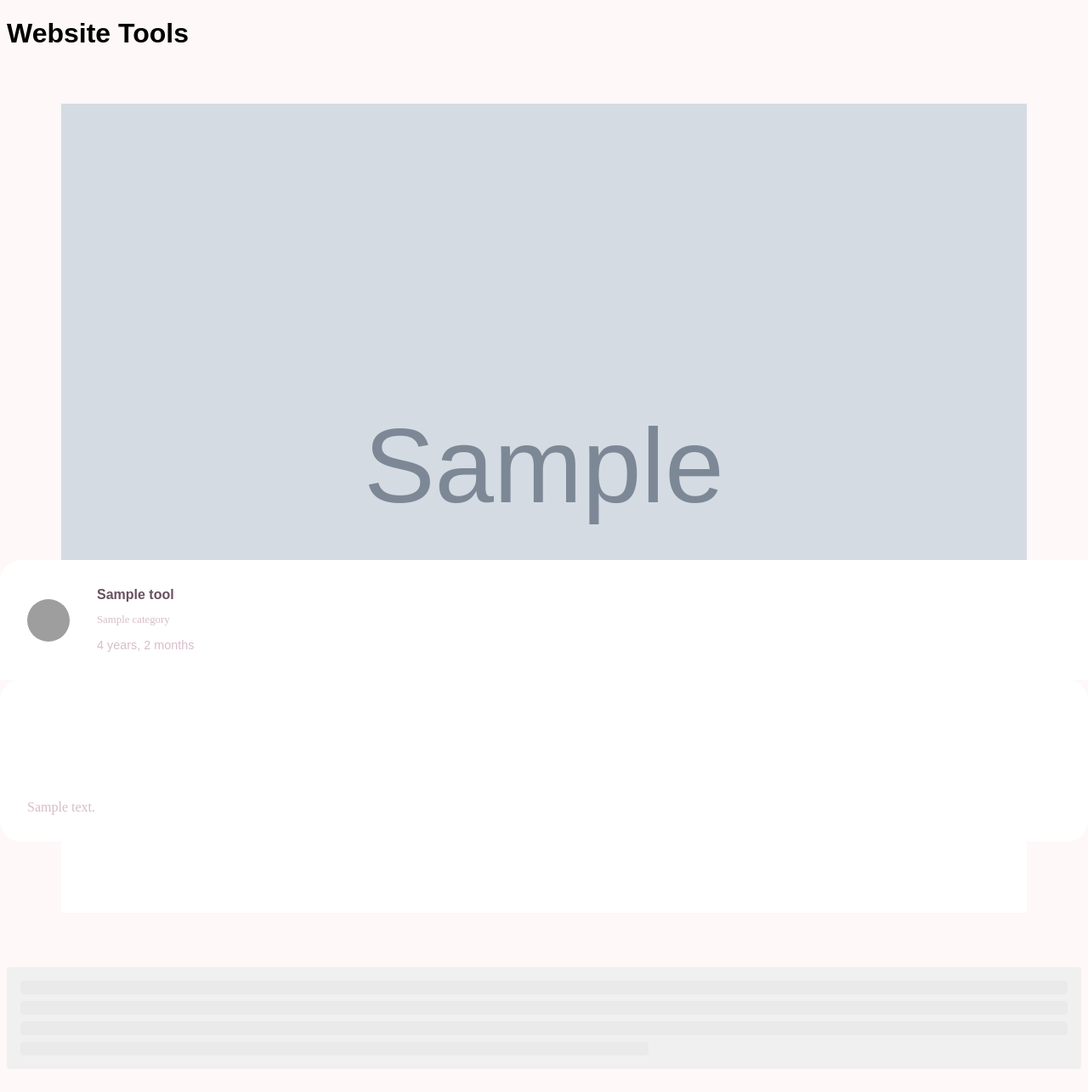
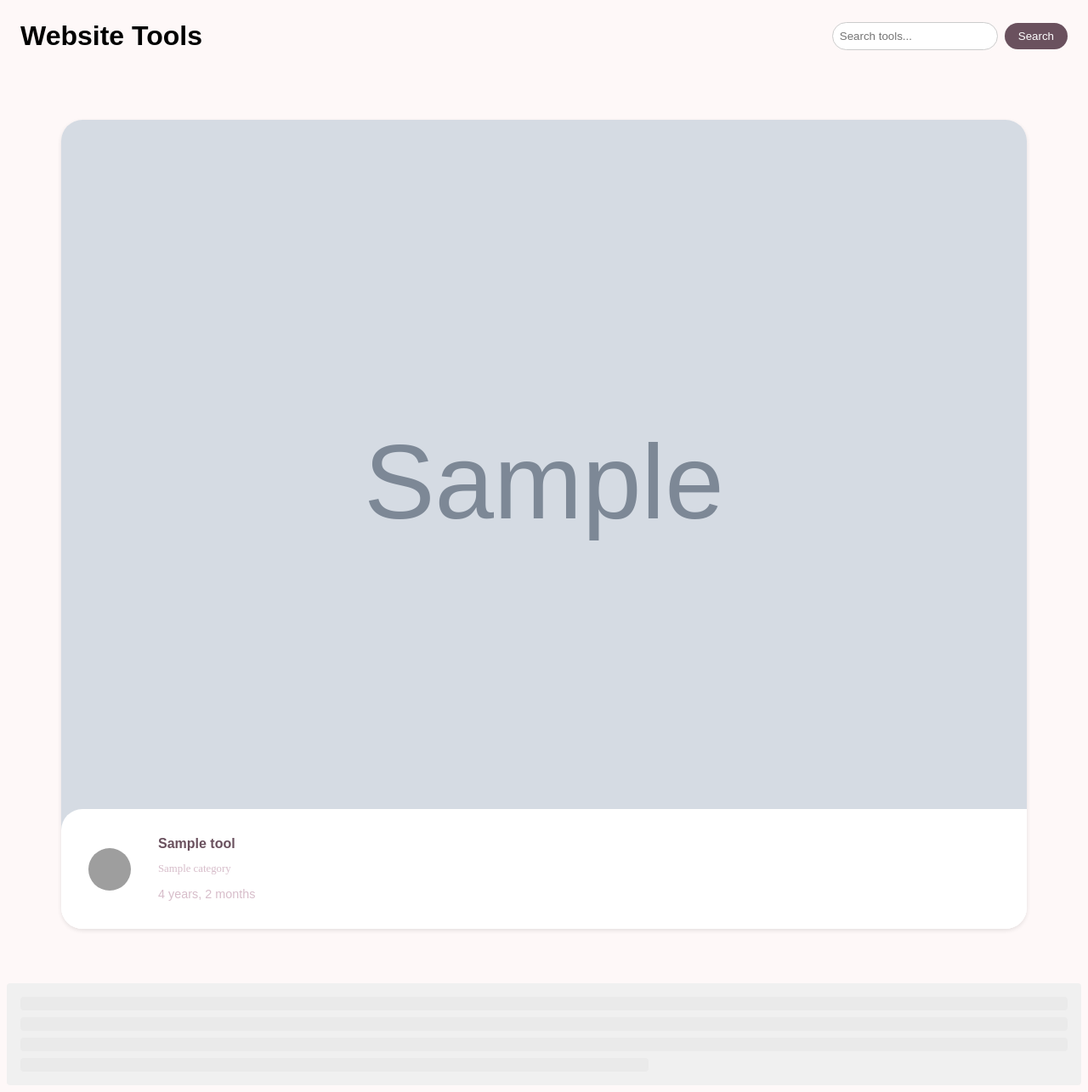
Before and after one commit to Ahmedkel/ToolKit-apii, a Django app: page / in a window 1280 px wide. Shown: the whole page at 85% size. Before the commit the page ends 1258 px from the top, so only its background shows below. Run offline with Django 5.2, Linux system fonts and the light colour scheme; tables that the repository leaves empty hold one stand-in row (values such as "Sample post"); grey boxes marked "Sample" are stand-in pictures; some web fonts are replaced; grey boxes are pictures that could not be loaded.

Commit message:
Refactor index.html template

```diff
--- a/ToolKit/Tool/templates/index.html
+++ b/ToolKit/Tool/templates/index.html
@@ -3,26 +3,54 @@
 <html>
   <head>
     <title>Website Tools</title>
- <link href="https://fonts.cdnfonts.com/css/coolvetica" rel="stylesheet">
- <link href="https://fonts.cdnfonts.com/css/product-sans" rel="stylesheet">
- <link rel="stylesheet" type="text/css" href="{% static 'Tool/css/style.css' %}">
+    <link href="https://fonts.cdnfonts.com/css/coolvetica" rel="stylesheet" />
+    <link href="https://fonts.cdnfonts.com/css/product-sans" rel="stylesheet" />
+    <link
+      rel="stylesheet"
+      type="text/css"
+      href="{% static 'Tool/css/style.css' %}"
+    />
   </head>
+
   <body>
- <h1>Website Tools</h1>
-{% block content %}
+    <div class="header-container">
+      <h1><a href="/">Website Tools</a></h1>
+      <form method="get" action="">
+        <input type="text" name="q" placeholder="Search tools..." />
+        <button type="submit">Search</button>
+      </form>
+    </div>
+    {% if not tools %}
+    <p>No tools found.</p>
+    {% else %} {% block content %}
     <ul class="cards">
       {% for tool in tools %}
       <li>
-    <a href="{{ tool.url }}" class="card" aria-label="{{ tool.name }}" target="blank">
-      <img src="{{ tool.image.url }}" class="card__image" alt="{{ tool.name }}" />
+        <a
+          href="{{ tool.url }}"
+          class="card__url"
+          aria-label="{{ tool.name }}"
+          target="blank"
+        >
+          <img
+            src="{{ tool.image.url }}"
+            class="card__image"
+            alt="{{ tool.name }}"
+          />
           <div class="card__space"></div>
           <div class="card__overlay">
             <div class="card__header">
-          <img class="card__thumb" src="https://avatars.githubusercontent.com/u/85514668?v=4" alt="" />
+              <img
+                class="card__thumb"
+                src="https://avatars.githubusercontent.com/u/85514668?v=4"
+                alt=""
+              />
               <div class="card__header-text">
                 <h3 class="card__title">{{ tool.name }}</h3>
                 <span class="card__tagline">{{ tool.category }}</span>
-            <span class="card__status">{{ tool.created_at|timesince }}</span>
+                <span class="card__status"
+                  >{{ tool.created_at|timesince }}</span
+                >
               </div>
             </div>
             <p class="card__description">{{ tool.description }}</p>
@@ -37,6 +65,25 @@
       <div class="skeleton-line"></div>
       <div class="skeleton-line"></div>
     </div>
-{% endblock %}
+    {% endblock %} {% endif %}
   </body>
+  <script>
+    document.addEventListener("DOMContentLoaded", function () {
+      var cards = document.querySelectorAll(".card");
+      var timeout;
+
+      cards.forEach(function (card) {
+        card.addEventListener("mouseenter", function () {
+          timeout = setTimeout(function () {
+            card.classList.add("hovered");
+          }, 1000); // Delay in milliseconds
+        });
+
+        card.addEventListener("mouseleave", function () {
+          clearTimeout(timeout);
+          card.classList.remove("hovered");
+        });
+      });
+    });
+  </script>
 </html>
```
Lines whose indentation alone changed are shown as unchanged.
